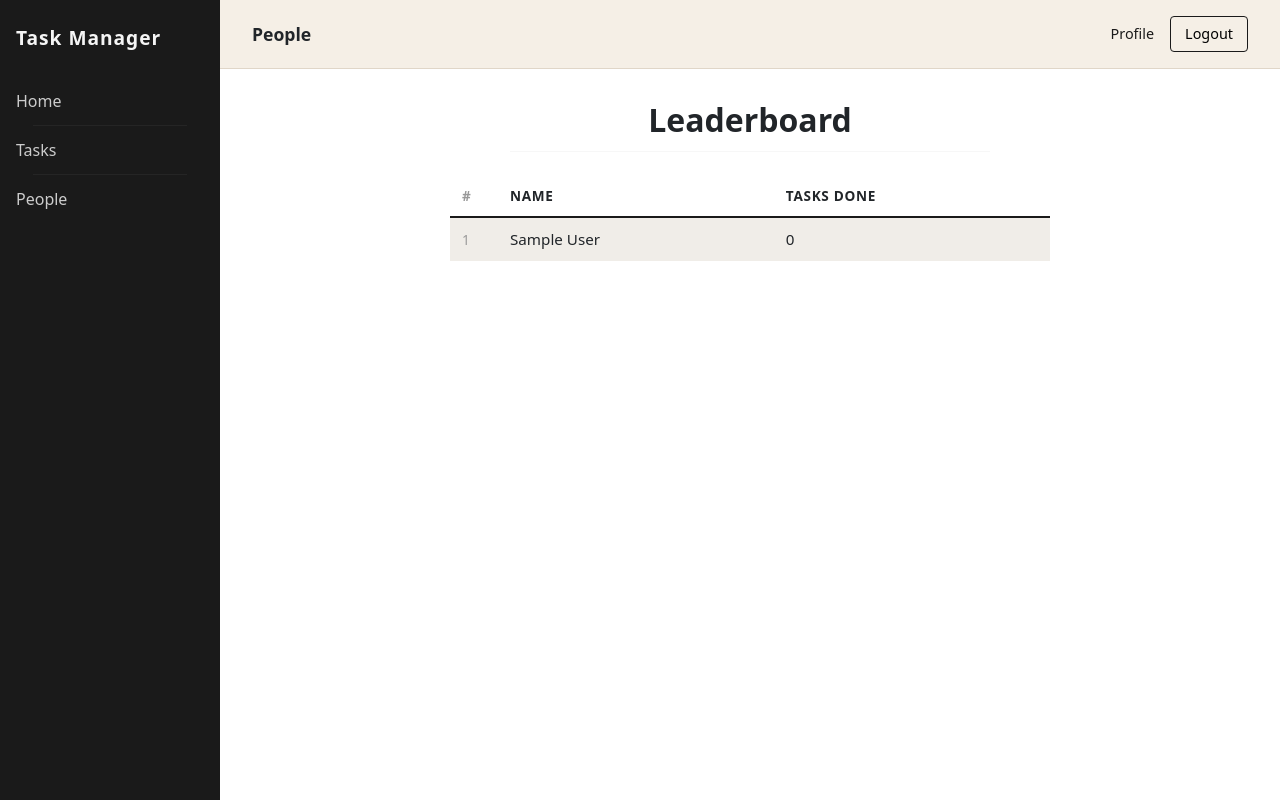
After one commit to ratatuiii/it-task-manager, a Django app: page /workers/ in a window 1280 px wide. The commit adds this page. Run offline with Django 5.2, Linux system fonts and the light colour scheme; the visitor is signed in with stand-in values (Sample User, id 1); data comes from the database, SQL or seed files in the repository; data that the repository does not hold is empty.

Commit message:
Added WorkerListView for People page, worker_list.html for People page. Changed base.html to have a valid link to People page

```diff
--- a/static/task_manager/css/styles.css
+++ b/static/task_manager/css/styles.css
@@ -541,3 +541,24 @@ body {
     color: #9b1c1c;
     font-weight: bold;
 }
+
+/* Leaderboard */
+.leaderboard-wrapper {
+    max-width: 600px;
+    margin: 0 auto;
+}
+
+.leaderboard-table th:first-child,
+.leaderboard-table td:first-child {
+    width: 48px;
+    color: #999;
+    font-size: 0.85rem;
+}
+
+.leaderboard-me td {
+    background-color: #f0ede8;
+}
+
+.leaderboard-outside {
+    border-top: 2px dashed #ddd;
+}
--- a/task_manager/urls.py
+++ b/task_manager/urls.py
@@ -1,5 +1,5 @@
 from django.urls import path
-from task_manager.views import IndexView, TaskListView, WorkerDetailView, WorkerUpdateFieldView
+from task_manager.views import IndexView, TaskListView, WorkerDetailView, WorkerListView, WorkerUpdateFieldView
 
 app_name = "task_manager"
 
@@ -21,4 +21,5 @@ urlpatterns = [
     path("tasks/create/", TaskCreateView.as_view(), name="task-create"),
     path("tasks/<int:pk>/", TaskDetailView.as_view(), name="task-detail"),
     path("tasks/<int:pk>/update/<str:field>/", TaskUpdateFieldView.as_view(), name="task-update-field"),
+    path("workers/", WorkerListView.as_view(), name="worker-list"),
 ]
--- a/task_manager/views.py
+++ b/task_manager/views.py
@@ -6,7 +6,7 @@ from django.views import View
 from django.shortcuts import get_object_or_404, redirect
 from django.core.exceptions import PermissionDenied
 from django.utils import timezone
-from django.db.models import Q
+from django.db.models import Q, Count
 
 from task_manager.models import Worker, Task, TaskType
 
@@ -73,6 +73,39 @@ class WorkerUpdateFieldView(LoginRequiredMixin, View):
 
         worker.save()
         return redirect("task_manager:worker-detail", pk=pk)
+
+
+class WorkerListView(LoginRequiredMixin, ListView):
+    model = Worker
+    template_name = "task_manager/worker_list.html"
+    context_object_name = "workers"
+
+    def get_queryset(self):
+        return Worker.objects.annotate(
+            completed_tasks=Count(
+                "tasks", filter=Q(tasks__is_completed=True)
+            )
+        ).order_by("-completed_tasks")
+
+    def get_context_data(self, **kwargs):
+        context = super().get_context_data(**kwargs)
+        all_ranked = list(self.get_queryset())
+        top10 = all_ranked[:10]
+
+        user = self.request.user
+        user_in_top10 = any(w.pk == user.pk for w in top10)
+
+        user_entry = None
+        if not user_in_top10:
+            for rank, worker in enumerate(all_ranked, start=1):
+                if worker.pk == user.pk:
+                    user_entry = (rank, worker)
+                    break
+
+        context["top10"] = list(enumerate(top10, start=1))
+        context["user_entry"] = user_entry
+        context["current_user"] = user
+        return context
 
 
 class TaskListView(LoginRequiredMixin, ListView):
--- a/templates/base.html
+++ b/templates/base.html
@@ -20,7 +20,7 @@
                 <hr class="nav-divider">
                 <a href="{% url 'task_manager:task-list' %}">Tasks</a>
                 <hr class="nav-divider">
-                <a href="#">People</a>
+                <a href="{% url 'task_manager:worker-list' %}">People</a>
             </nav>
         </aside>
 
--- /dev/null
+++ b/templates/task_manager/worker_list.html
@@ -0,0 +1,40 @@
+{% extends "base.html" %}
+
+{% block title %}People{% endblock %}
+{% block header_title %}People{% endblock %}
+
+{% block content %}
+<div class="leaderboard-wrapper">
+    <h1 class="task-list-title">Leaderboard</h1>
+    <hr class="task-list-divider">
+
+    <table class="task-table leaderboard-table">
+        <thead>
+            <tr>
+                <th>#</th>
+                <th>Name</th>
+                <th>Tasks Done</th>
+            </tr>
+        </thead>
+        <tbody>
+            {% for rank, worker in top10 %}
+                <tr {% if worker.pk == current_user.pk %}class="leaderboard-me"{% endif %}>
+                    <td>{{ rank }}</td>
+                    <td>{{ worker.get_full_name }}</td>
+                    <td>{{ worker.completed_tasks }}</td>
+                </tr>
+            {% endfor %}
+
+            {% if user_entry %}
+                {% with rank=user_entry.0 worker=user_entry.1 %}
+                    <tr class="leaderboard-me leaderboard-outside">
+                        <td>{{ rank }}</td>
+                        <td>{{ worker.get_full_name }}</td>
+                        <td>{{ worker.completed_tasks }}</td>
+                    </tr>
+                {% endwith %}
+            {% endif %}
+        </tbody>
+    </table>
+</div>
+{% endblock %}
```
